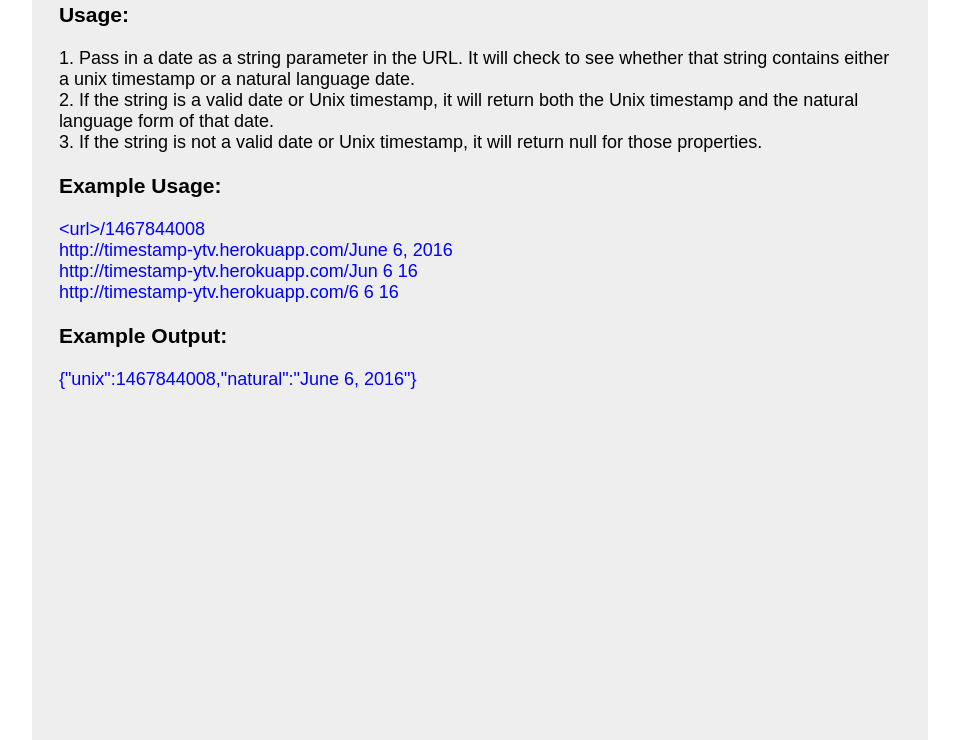
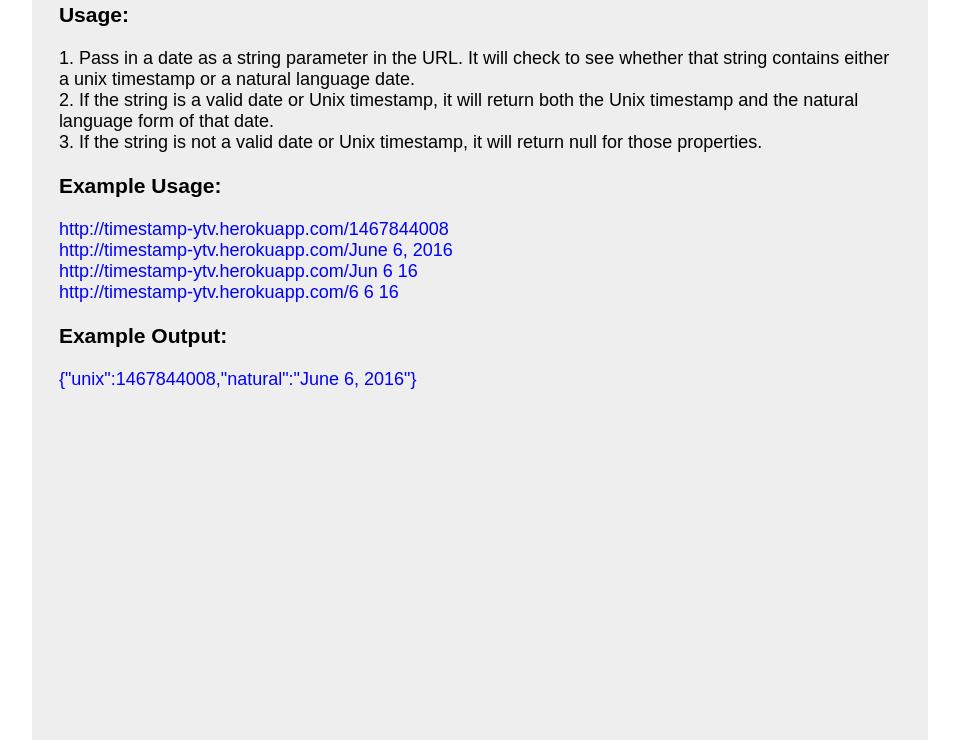
Before and after one commit to ytv/timestamp, a website: page public/index.html in a window 1280 px wide. Shown: the part 114-854 px from the top of the page, without its empty margins (160-1119 px from the left). Drawn offline with Linux system fonts and the light colour scheme.

Commit message:
Updated URL

```diff
--- a/public/index.html
+++ b/public/index.html
@@ -15,7 +15,7 @@
         </p>
         <p>
             <h3>Example Usage:</h3>
-            <p class="example">&lt;url&gt;/1467844008<br>
+            <p class="example">http://timestamp-ytv.herokuapp.com/1467844008<br>
             http://timestamp-ytv.herokuapp.com/June 6, 2016<br>
             http://timestamp-ytv.herokuapp.com/Jun 6 16<br>
             http://timestamp-ytv.herokuapp.com/6 6 16<br></p>
```
